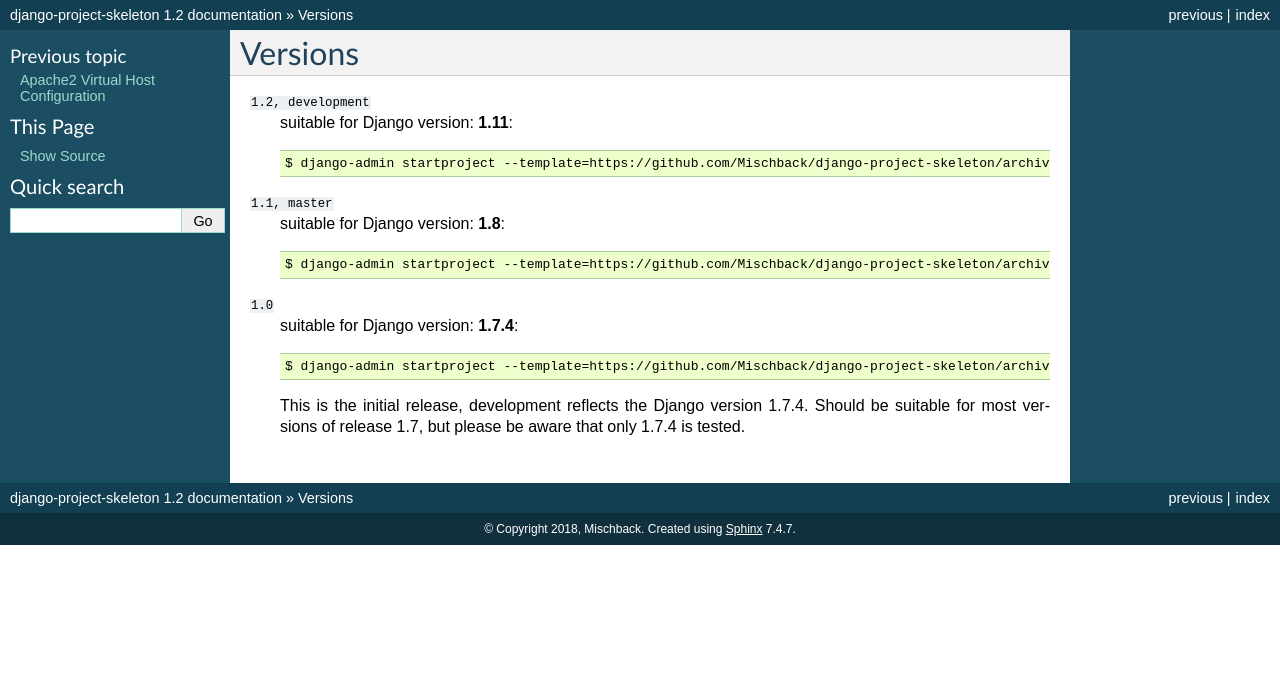
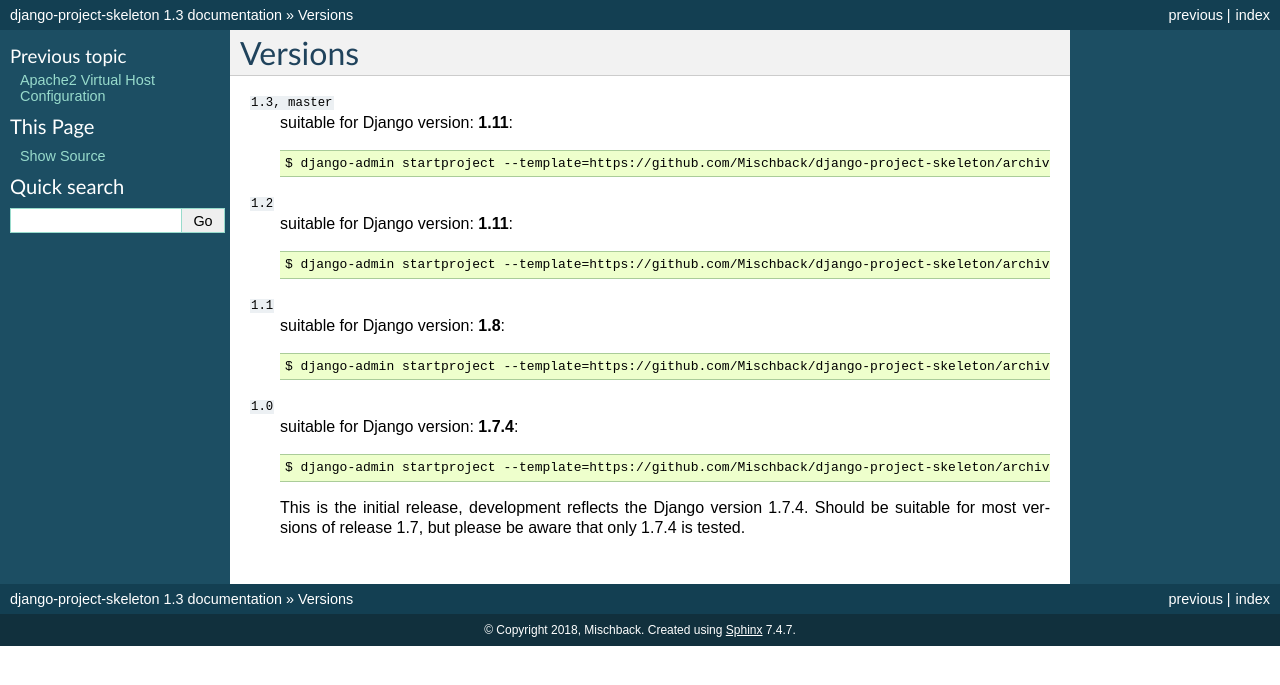
Before and after one commit to Mischback/django-project-skeleton, a Sphinx documentation site: the page built from doc/source/versions.rst, in a window 1280 px wide. Shown: the top 685 px of the page. Built offline with Sphinx 7.4.7, drawn with Linux system fonts in a browser that asks for light colours.

Commit message:
Bumb versions

```diff
--- a/README.rst
+++ b/README.rst
@@ -19,7 +19,7 @@
     maintained, in development
 
 Version:
-    1.2
+    1.3
 
 Django Version:
     1.11
--- a/doc/source/conf.py
+++ b/doc/source/conf.py
@@ -56,9 +56,9 @@
 # built documents.
 #
 # The short X.Y version.
-version = '1.2'
+version = '1.3'
 # The full version, including alpha/beta/rc tags.
-release = '1.2'
+release = '1.3'
 
 # The language for content autogenerated by Sphinx. Refer to documentation
 # for a list of supported languages.
--- a/doc/source/versions.rst
+++ b/doc/source/versions.rst
@@ -1,12 +1,18 @@
 Versions
 ========
-``1.2, development``
+``1.3, master``
+    suitable for Django version: **1.11**::
+
+    $ django-admin startproject --template=https://github.com/Mischback/django-project-skeleton/archive/1.3.zip [projectname]
+
+
+``1.2``
     suitable for Django version: **1.11**::
 
     $ django-admin startproject --template=https://github.com/Mischback/django-project-skeleton/archive/1.2.zip [projectname]
 
 
-``1.1, master``
+``1.1``
     suitable for Django version: **1.8**::
 
     $ django-admin startproject --template=https://github.com/Mischback/django-project-skeleton/archive/1.1.zip [projectname]
```
